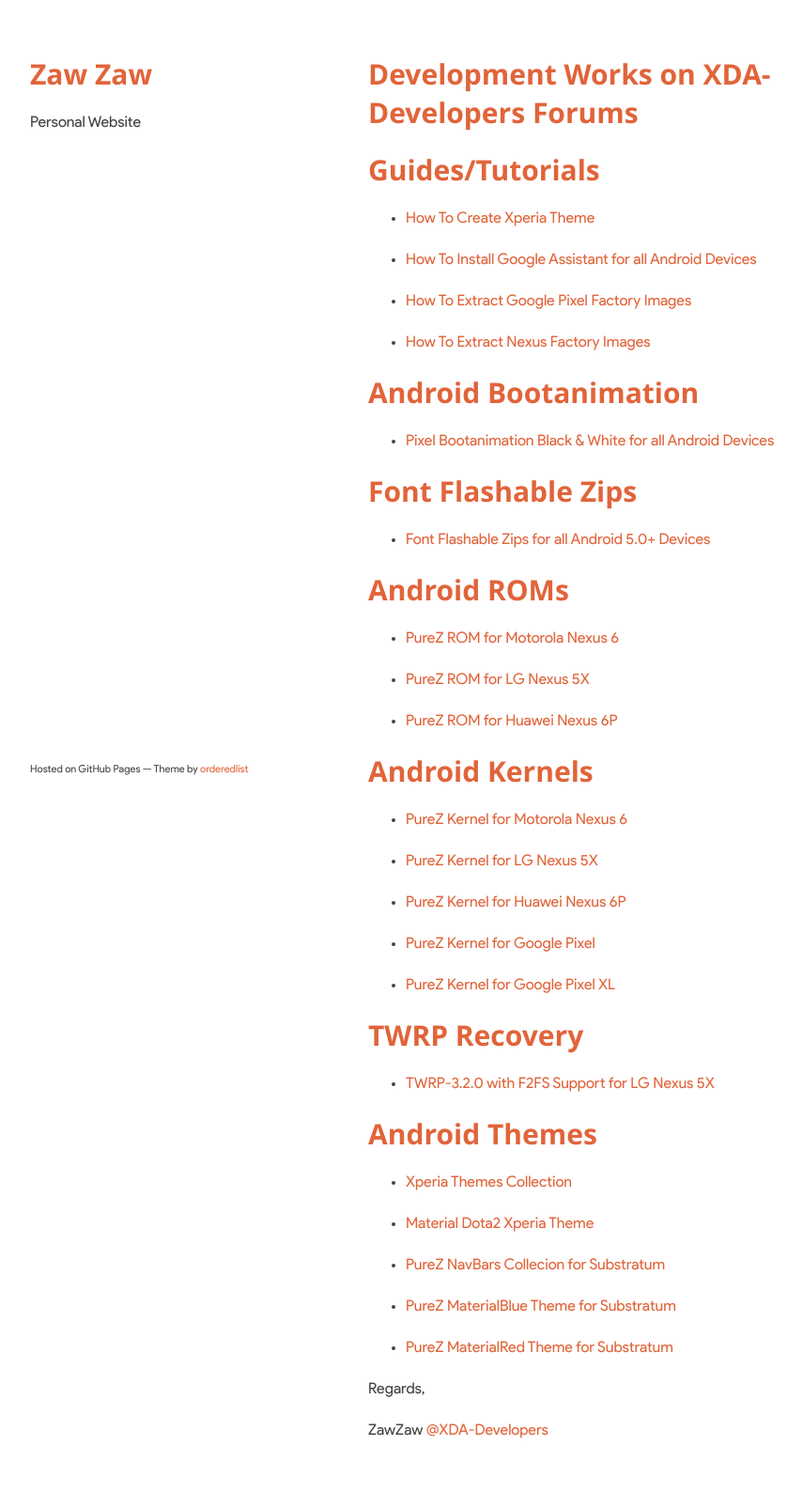
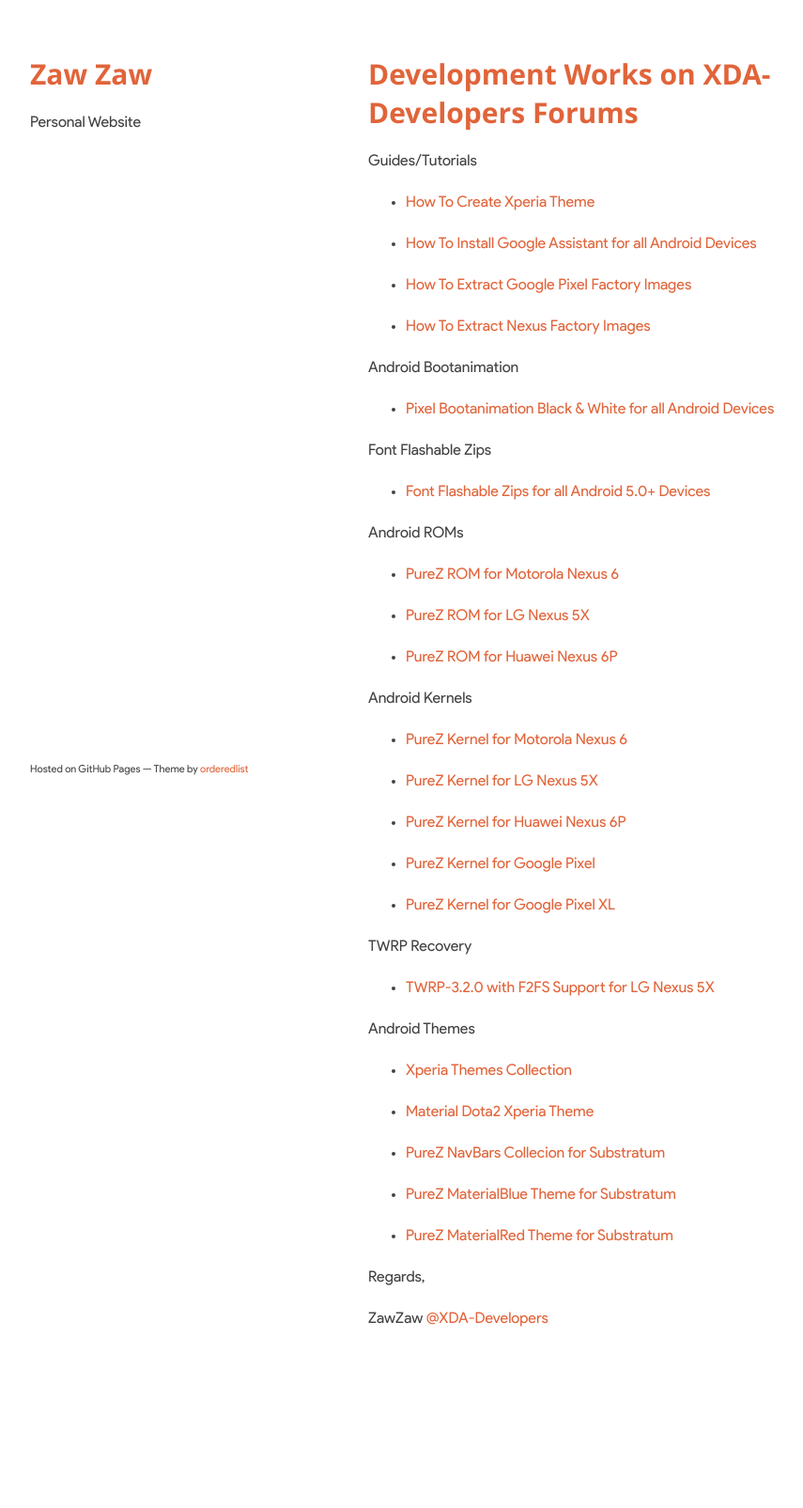
Before and after one commit to zawzaww/zawzaww.github.io, a Jekyll site: the page built from development.md, in a window 1280 px wide. Shown: the whole page at 94% size, without its empty margins (178-1033 px from the left). Built offline with Jekyll 4.4.1, drawn with Linux system fonts in a browser that asks for light colours; after the commit the page ends 1486 px from its top, so only the background shows below that.

Commit message:
Update development: Remove h1 from title name

```diff
--- a/development.md
+++ b/development.md
@@ -6,7 +6,7 @@
 
 # Development Works on XDA-Developers Forums
 
-# Guides/Tutorials
+Guides/Tutorials
 - [How To Create Xperia Theme](https://forum.xda-developers.com/crossdevice-dev/sony-themes-apps/guie-how-to-create-xperia-theme-sony-t3570259)
 
 - [How To Install Google Assistant for all Android Devices](https://forum.xda-developers.com/nexus-5x/themes-apps/mod-google-assistant-7-0-device-t3536358)
@@ -16,15 +16,15 @@
 - [How To Extract Nexus Factory Images](https://forum.xda-developers.com/nexus-5x/general/guide-how-to-extract-nexus-factory-image-t3562665)
 
 
-# Android Bootanimation
+Android Bootanimation
 - [Pixel Bootanimation Black & White for all Android Devices](https://forum.xda-developers.com/crossdevice-dev/sony-themes-apps/bootanimation-official-google-pixel-t3480843/post69139140#post69139140)
 
 
-# Font Flashable Zips
+Font Flashable Zips
 - [Font Flashable Zips for all Android 5.0+ Devices](https://forum.xda-developers.com/crossdevice-dev/sony-themes-apps/fonts-font-style-flashable-devices-t3532561)
 
 
-# Android ROMs
+Android ROMs
 - [PureZ ROM for Motorola Nexus 6](https://forum.xda-developers.com/nexus-6/development/rom-purez-rom-purez-project-pixel-t3580752/post71631160#post71631160)
 
 - [PureZ ROM for LG Nexus 5X](https://forum.xda-developers.com/nexus-5x/development/rom-pure-z-rom-stock-lg-nexus-5x-t3535719/post70490830#post70490830)
@@ -32,7 +32,7 @@
 - [PureZ ROM for Huawei Nexus 6P](https://forum.xda-developers.com/nexus-6p/development/rom-purez-rom-simple-stability-pixel-t3576852/post71528241#post71528241)
 
 
-# Android Kernels
+Android Kernels
 - [PureZ Kernel for Motorola Nexus 6](https://forum.xda-developers.com/nexus-6/development/kernel-purez-kernel-n6-v2-0-purezandroid-t3637808)
 
 - [PureZ Kernel for LG Nexus 5X](https://forum.xda-developers.com/nexus-5x/development/kernel-purez-kernel-v2-0-purez-myanmar-t3627288)
@@ -44,11 +44,11 @@
 - [PureZ Kernel for Google Pixel XL](https://forum.xda-developers.com/pixel-xl/development/kernel-purez-kernel-google-pixel-pixel-t3742489)
 
 
-# TWRP Recovery
+TWRP Recovery
 - [TWRP-3.2.0 with F2FS Support for LG Nexus 5X](https://forum.xda-developers.com/nexus-5x/development/recovery-twrp-3-1-1-f2fs-support-nexus-t3619850)
 
 
-# Android Themes
+Android Themes
 - [Xperia Themes Collection](https://forum.xda-developers.com/crossdevice-dev/sony-themes-apps/list-xperia-theme-collection-lollipop-t3512183)
 
 - [Material Dota2 Xperia Theme](https://forum.xda-developers.com/crossdevice-dev/sony-themes-apps/theme-xperian-material-dota2-theme-t3466680)
```
